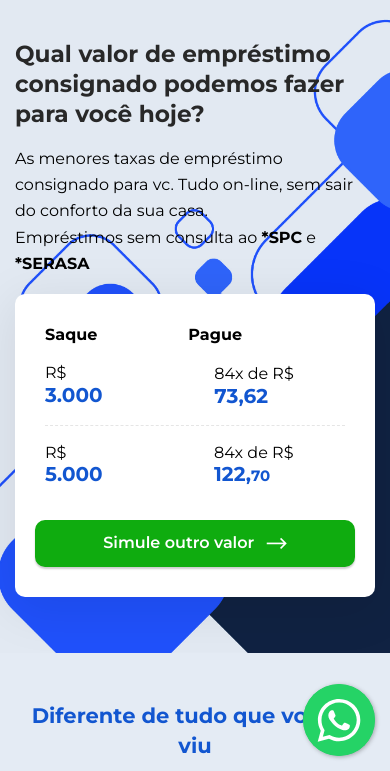
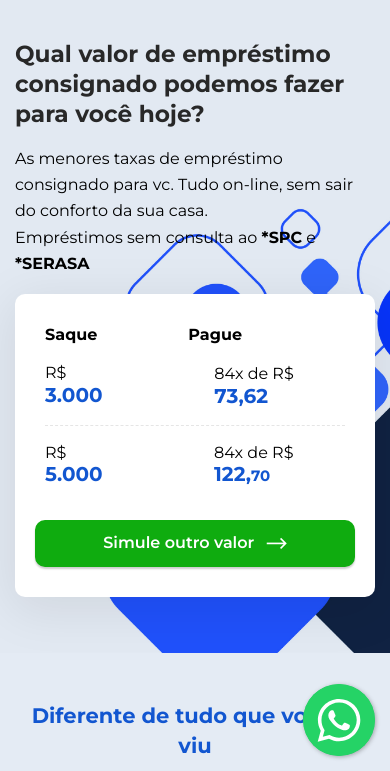
Before and after one commit to clientenogit/rcm, a plain HTML site: page index.html in a window 390 px wide. Shown: the part 73-844 px from the top of the page. Drawn offline with Linux system fonts and the light colour scheme; files whose address does not match are found by name.

Commit message:
Update mbr-additional.css

```diff
--- a/assets/mobirise/css/mbr-additional.css
+++ b/assets/mobirise/css/mbr-additional.css
@@ -696,7 +696,7 @@ a {
 @media (max-width: 900px){
   .cid-sqE4VwVTa7{
     padding-bottom: 24px !important;
-    background-position: 93% 50%;
+    background-position: 83% 50%;
   }
 }
 .cid-sqE4VwVTa7 .row {
```
